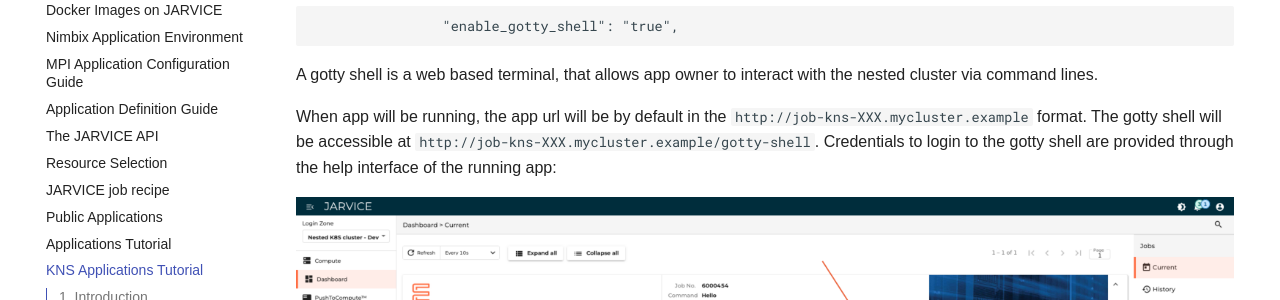
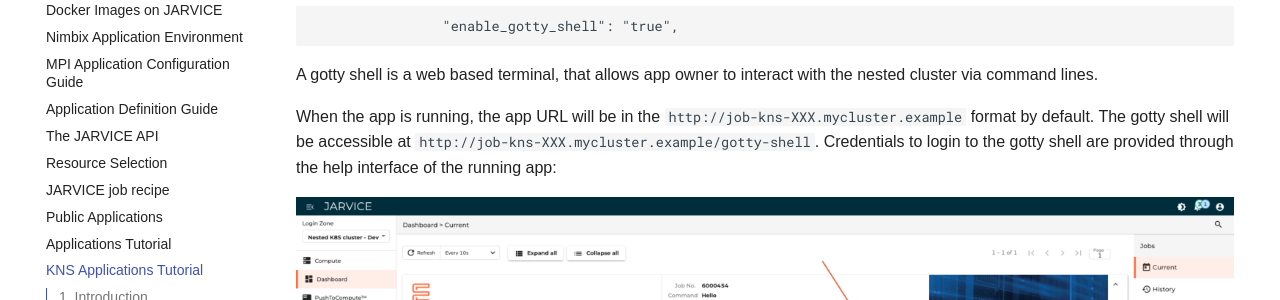
Before and after one commit to nimbix/jardoc, an MkDocs documentation site: the page built from docs/kns_apps_tutorial.md, in a window 1280 px wide and 900 px high, scrolled down 7248 px. Shown: the part 152-452 px from the top of the window. Built offline with MkDocs 1.6.1 and Material for MkDocs 9.7.7, drawn with Linux system fonts in a browser that asks for light colours.

Commit message:
Update docs/kns_apps_tutorial.md
Co-authored-by: Srija-52 <srija.maruneni@eviden.com>

```diff
--- a/docs/kns_apps_tutorial.md
+++ b/docs/kns_apps_tutorial.md
@@ -338,7 +338,7 @@
 
 A gotty shell is a web based terminal, that allows app owner to interact with the nested cluster via command lines.
 
-When app will be running, the app url will be by default in the `http://job-kns-XXX.mycluster.example` format. The gotty shell will be accessible at `http://job-kns-XXX.mycluster.example/gotty-shell`. Credentials to login to the gotty shell are provided through the help interface of the running app:
+When the app is running, the app URL will be in the `http://job-kns-XXX.mycluster.example` format by default. The gotty shell will be accessible at `http://job-kns-XXX.mycluster.example/gotty-shell`. Credentials to login to the gotty shell are provided through the help interface of the running app:
 
 ![GottySHell_1](img/apps_tutorial/kns/gotty_shell_1.png)
 
```
